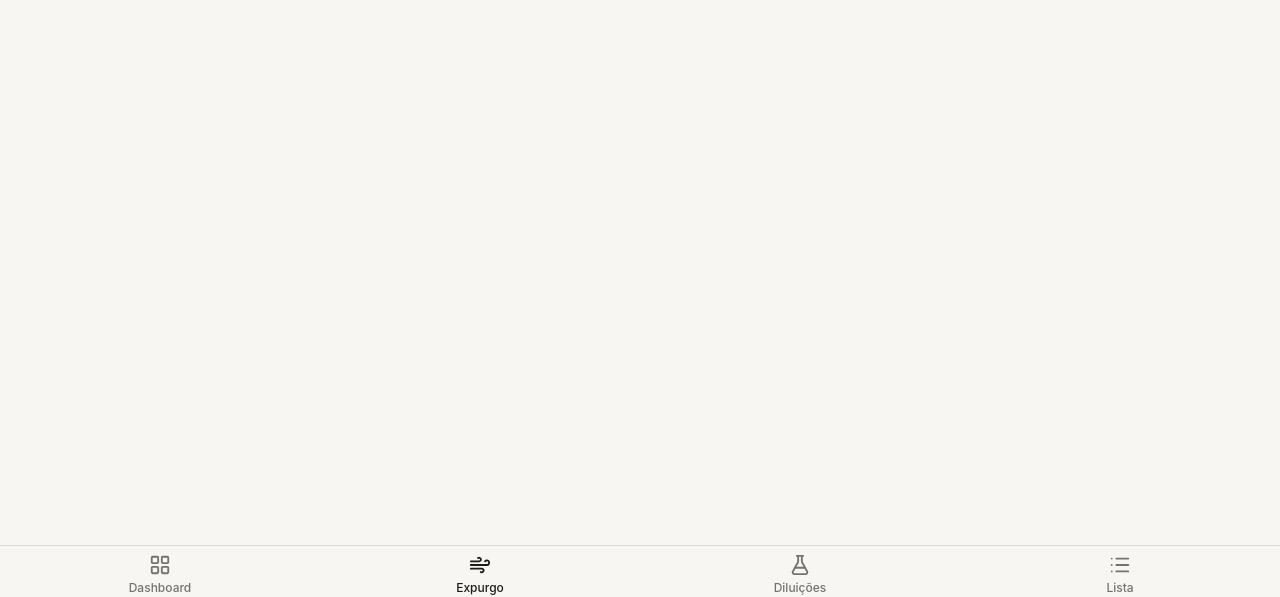
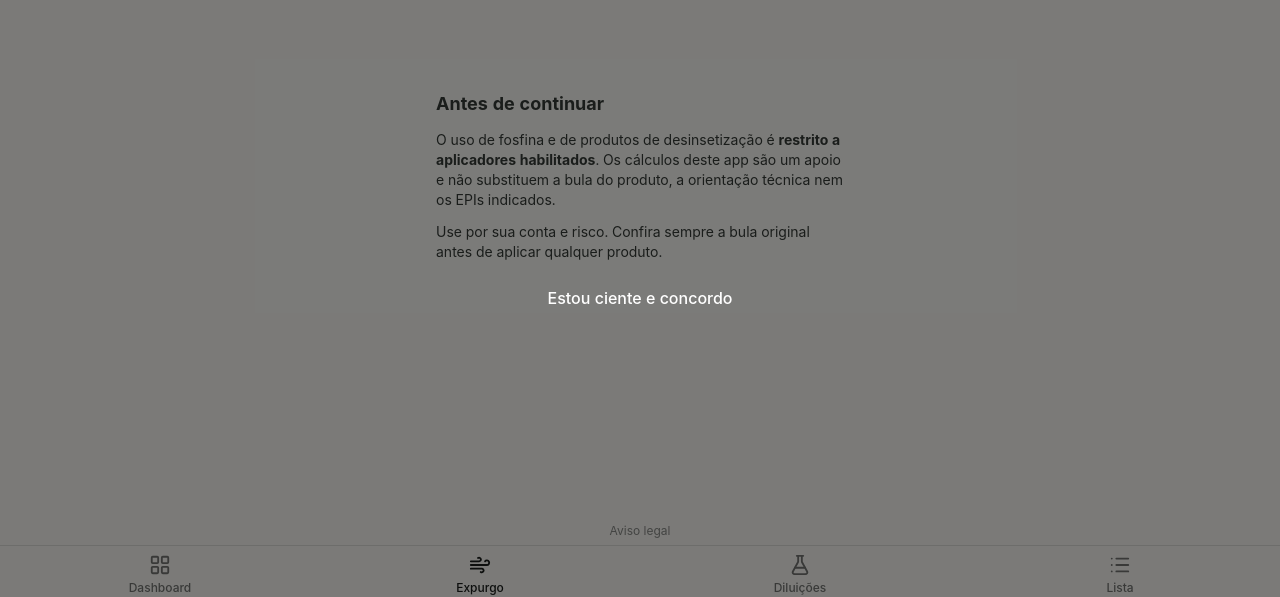
Before and after one commit to Fmartins72/d-dose, a React (Vite) app: page /expurgo in a window 1280 px wide. Shown: the part 196-793 px from the top of the page. Built offline with nearby package versions, Linux system fonts and the light colour scheme; no server answers; the database is empty.

Commit message:
feat: avisos legais (item 10)
- Modal de aceite obrigatório no primeiro acesso (fica salvo no
  localStorage do aparelho, não pergunta de novo).
- Página /aviso-legal com o texto completo, acessível a qualquer
  momento por um link discreto no rodapé.

```diff
--- a/src/App.tsx
+++ b/src/App.tsx
@@ -3,6 +3,7 @@ import { Route, Routes } from 'react-router-dom'
 import { RequireAuth } from './auth/RequireAuth'
 import { AdminLayout } from './layouts/AdminLayout'
 import { AppLayout } from './layouts/AppLayout'
+import { AvisoLegal } from './pages/AvisoLegal'
 import { Dashboard } from './pages/Dashboard'
 import { Diluicoes } from './pages/Diluicoes'
 import { Lista } from './pages/Lista'
@@ -21,6 +22,7 @@ function App() {
         <Route path="expurgo" element={<ExpurgoScreen />} />
         <Route path="diluicoes" element={<Diluicoes />} />
         <Route path="lista" element={<Lista />} />
+        <Route path="aviso-legal" element={<AvisoLegal />} />
       </Route>
 
       <Route path="admin/login" element={<Login />} />
--- /dev/null
+++ b/src/components/LegalDisclaimerGate.tsx
@@ -0,0 +1,48 @@
+import { useEffect, useState } from 'react'
+import type { ReactNode } from 'react'
+
+const STORAGE_KEY = 'd-dose-aviso-aceito'
+
+export function LegalDisclaimerGate({ children }: { children: ReactNode }) {
+  const [aceito, setAceito] = useState(true)
+
+  useEffect(() => {
+    setAceito(localStorage.getItem(STORAGE_KEY) === 'true')
+  }, [])
+
+  const aceitar = () => {
+    localStorage.setItem(STORAGE_KEY, 'true')
+    setAceito(true)
+  }
+
+  return (
+    <>
+      {children}
+      {!aceito && (
+        <div className="fixed inset-0 z-50 flex items-end justify-center p-4 sm:items-center" style={{ background: 'rgba(0, 0, 0, 0.5)' }}>
+          <div className="max-h-[85vh] w-full max-w-md overflow-y-auto rounded-lg p-5" style={{ background: 'var(--color-surface)', color: 'var(--color-text)' }}>
+            <h2 className="mb-3 text-lg font-bold" style={{ color: 'var(--color-alerta)' }}>
+              Antes de continuar
+            </h2>
+            <div className="flex flex-col gap-3 text-sm">
+              <p>
+                O uso de fosfina e de produtos de desinsetização é <strong>restrito a aplicadores habilitados</strong>.
+                Os cálculos deste app são um apoio e não substituem a bula do produto, a orientação técnica nem os
+                EPIs indicados.
+              </p>
+              <p>Use por sua conta e risco. Confira sempre a bula original antes de aplicar qualquer produto.</p>
+            </div>
+            <button
+              type="button"
+              onClick={aceitar}
+              className="mt-4 w-full rounded py-2 font-medium text-white"
+              style={{ background: 'var(--color-alerta)' }}
+            >
+              Estou ciente e concordo
+            </button>
+          </div>
+        </div>
+      )}
+    </>
+  )
+}
--- a/src/layouts/AppLayout.tsx
+++ b/src/layouts/AppLayout.tsx
@@ -1,10 +1,12 @@
-import { Outlet } from 'react-router-dom'
+import { Link, Outlet } from 'react-router-dom'
 
 import { BottomNav } from '../components/BottomNav'
+import { LegalDisclaimerGate } from '../components/LegalDisclaimerGate'
 import { ThemeToggle } from '../components/ThemeToggle'
 
 export function AppLayout() {
   return (
+    <LegalDisclaimerGate>
       <div className="flex min-h-svh flex-col">
         <header
           className="flex items-center justify-between px-4 py-3"
@@ -20,7 +22,14 @@ export function AppLayout() {
           <Outlet />
         </main>
 
+        <div className="pb-1 text-center">
+          <Link to="/aviso-legal" className="text-xs opacity-50 hover:opacity-80">
+            Aviso legal
+          </Link>
+        </div>
+
         <BottomNav />
       </div>
+    </LegalDisclaimerGate>
   )
 }
--- /dev/null
+++ b/src/pages/AvisoLegal.tsx
@@ -0,0 +1,36 @@
+export function AvisoLegal() {
+  return (
+    <div className="mx-auto max-w-md">
+      <h1 className="mb-4 text-xl font-bold" style={{ color: 'var(--color-alerta)' }}>
+        Aviso legal
+      </h1>
+
+      <div className="flex flex-col gap-4 text-sm">
+        <p>
+          O D-Dose é uma ferramenta de apoio ao cálculo de dose de fosfina e de diluição de produtos de
+          desinsetização. O uso de fosfina e de produtos fitossanitários/desinsetizantes é <strong>restrito a
+          aplicadores e profissionais devidamente habilitados</strong>, conforme a legislação vigente (MAPA,
+          ANVISA e normas locais).
+        </p>
+
+        <p>
+          Os resultados apresentados são calculados a partir dos dados cadastrados no aplicativo e servem apenas
+          como <strong>apoio à decisão</strong>. Eles não substituem a bula do produto, a orientação de um
+          responsável técnico, nem a legislação aplicável. Antes de aplicar qualquer produto, confira sempre a
+          bula original, o rótulo e as instruções do fabricante.
+        </p>
+
+        <p>
+          Utilize sempre os <strong>Equipamentos de Proteção Individual (EPIs)</strong> indicados para cada
+          produto e siga as recomendações de segurança, ventilação e reentrada em áreas tratadas.
+        </p>
+
+        <p>
+          O D-Dose e seus desenvolvedores não se responsabilizam por danos decorrentes do uso incorreto das
+          informações calculadas, da aplicação por pessoas não habilitadas, ou do uso de dados incorretos
+          cadastrados no sistema.
+        </p>
+      </div>
+    </div>
+  )
+}
```
Lines whose indentation alone changed are shown as unchanged.
